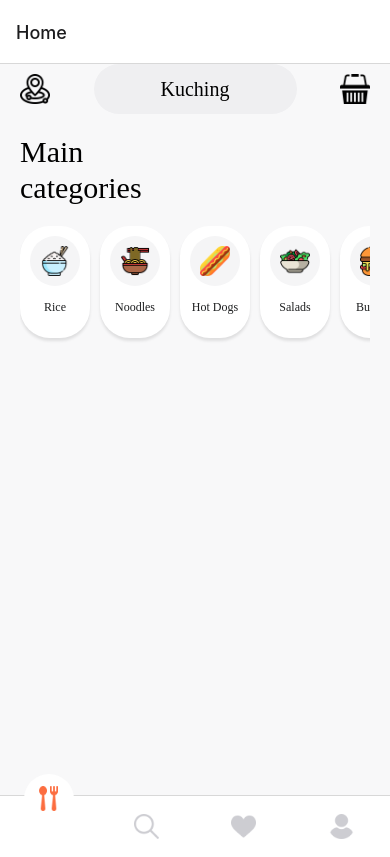
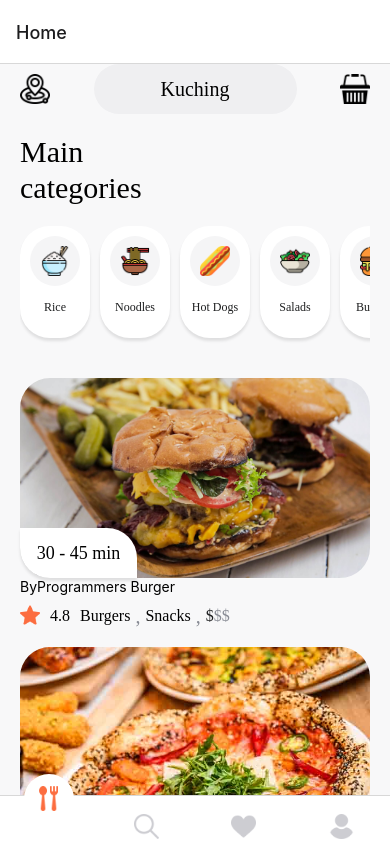
Before and after one commit to mrsuber/Apps, a React Native app in the folder ResturantApp/: screen /Home in a window 390 px wide. Built offline with nearby package versions, Linux system fonts and the light colour scheme.

Commit message:
the home screen is completed

```diff
--- a/ResturantApp/components/index.js
+++ b/ResturantApp/components/index.js
@@ -2,3 +2,4 @@ export {default as TabBarCustomButton} from './tabBarCustomButton/TabBarCustomBu
 export {default as CustomTabBar} from './customTabBar/CustomTabBar'
 export {default as Header} from './Header/Header'
 export {default as MainCategories} from './mainCategories/MainCategories'
+export {default as RestaurantList} from './restaurantList/RestaurantList'
--- /dev/null
+++ b/ResturantApp/components/restaurantList/RestaurantList.js
@@ -0,0 +1,106 @@
+import {View,Text,SafeAreaView,StyleSheet,TouchableOpacity,Image,FlatList} from 'react-native'
+import {icons,images,SIZES,COLORS,FONTS} from '../../constants'
+
+
+const RestaurantList = ({restaurants,getCategoryNameById})=>{
+  const renderItem = ({item})=>{
+    return(
+      <TouchableOpacity
+      style={{marginBottom: SIZES.padding*2}}
+
+      >
+      {/*image*/}
+      <View>
+          <Image
+          source={item.photo}
+          resizeMode="cover"
+          style={{
+            width: '100%',
+            height: 200,
+            borderRadius: SIZES.radius
+          }}
+          />
+          <View
+            style={{
+              position: 'absolute',
+              bottom: 0,
+              height: 50,
+              width: SIZES.width*0.3,
+              backgroundColor: COLORS.white,
+              borderTopRightRadius: SIZES.radius,
+              borderBottomLeftRadius: SIZES.radius,
+              alignItems: 'center',
+              justifyContent: 'center',
+              ...styles.shadow
+            }}
+          >
+            <Text
+            style={{
+              ...FONTS.h4
+            }}
+            >{item.duration}</Text>
+          </View>
+
+      </View>
+      {/*Resturan info section*/}
+      <Text styles={{...FONTS.body2}} >{item.name}</Text>
+      <View style={{marginTop: SIZES.padding,flexDirection:'row',}}>
+        {/*rating*/}
+        <Image source={icons.star} style={{height: 20, width: 20, tintColor: COLORS.primary,marginRight: 10}}/>
+        <Text style={{...FONTS.body3}}>{item.rating}</Text>
+        {/*categories label*/}
+        <View
+        style={{
+          flexDirection: 'row',
+          marginLeft: 10,
+        }}
+        >
+          {item.categories.map((categoryId)=>(
+            <View style={{flexDirection: 'row'}} key={categoryId}>
+              <Text style={{...FONTS.body3}}>{getCategoryNameById(categoryId)}</Text>
+              <Text style={{...FONTS.h3, color: COLORS.darkgray}}> , </Text>
+            </View>
+          ))}
+          {/*price */}
+          {
+            [1,2,3].map((priceRating)=>(
+              <Text key={priceRating} style={{
+                ...FONTS.body3,
+                color:(priceRating <= item.priceRating) ?
+                COLORS.black : COLORS.darkgray
+              }}>$</Text>
+            ))
+          }
+        </View>
+      </View>
+      </TouchableOpacity>
+    )
+  }
+  return(
+    <FlatList
+      data={restaurants}
+      keyExtractor={item => `${item.id}`}
+      renderItem = {renderItem}
+      contentContainerStyle={{
+        paddingHorizontal: SIZES.padding*2,
+        paddingBottom: 30
+      }}
+    />
+  )
+}
+
+const styles = StyleSheet.create({
+
+  shadow: {
+      shadowColor: "#000",
+      shadowOffset: {
+          width: 0,
+          height: 3,
+      },
+      shadowOpacity: 0.1,
+      shadowRadius: 3,
+      elevation: 1,
+  }
+})
+
+export default RestaurantList
--- a/ResturantApp/screens/Home.js
+++ b/ResturantApp/screens/Home.js
@@ -1,8 +1,8 @@
 import React,{useState} from 'react';
 import {View,Text,SafeAreaView,StyleSheet,TouchableOpacity,Image,FlatList} from 'react-native'
 import {icons,images,SIZES,COLORS,FONTS} from '../constants'
-import {Header,MainCategories} from '../components'
-import {categoryData,restaurantData,initialCurrentLocation} from '../domiData/domiData'
+import {Header,MainCategories,RestaurantList} from '../components'
+import {categoryData,restaurantData,initialCurrentLocation,affordable,fairPrice,expensive} from '../domiData/domiData'
 const Home = () =>{
   const [categories, setCategories] = useState(categoryData)
   const [selectedCategory, setSelectedCategory] = useState(null)
@@ -15,10 +15,16 @@ const Home = () =>{
     setSelectedCategory(category)
 
   }
+  function getCategoryNameById(id){
+    let category = categories.filter(a=>a.id ===id)
+    if(category.length>0)return category[0].name
+    return ""
+  }
   return(
     <SafeAreaView style={styles.container}>
       <Header location={currentLocation}/>
       <MainCategories categories={categories} onSelectCategory={onSelectCategory} selectedCategory={selectedCategory}/>
+      <RestaurantList restaurants={restaurants} getCategoryNameById={getCategoryNameById}/>
     </SafeAreaView>
   )
 }
```
